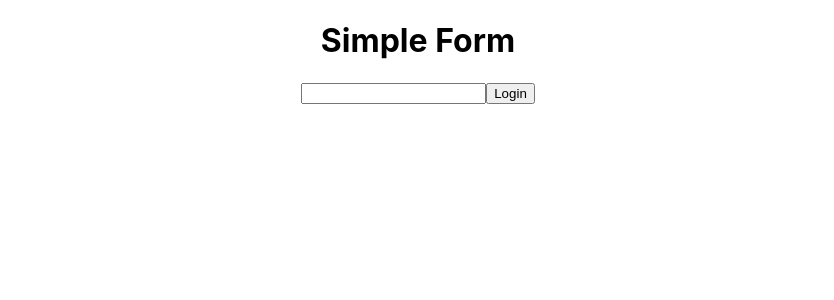
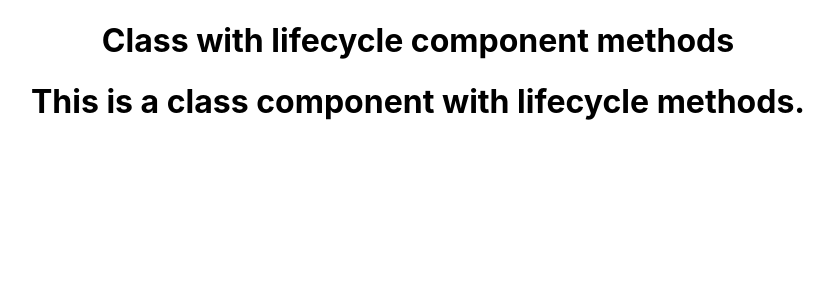
Before and after one commit to CodeCraftersGPT/ReactJSTutorial, a React (Create React App) app: page / in a window 1280 px wide. Shown: the top 300 px of the page, without its empty margins (222-1056 px from the left). Built offline with nearby package versions, Linux system fonts and the light colour scheme.

Commit message:
17_Component_LifeCycleMethods

```diff
--- a/src/App.js
+++ b/src/App.js
@@ -2,12 +2,13 @@ import logo from './logo.svg';
 import './App.css';
 import CSSModule from './components/Styles/InLineStyles';
 import LoginForm from './components/16_basics_form_handling';
+import LifeCycle from './components/17_LifeCycleComponent';
 
 
 function App() {
   return (
     <div className="App" >
-<LoginForm/>
+<LifeCycle/>
     </div>
   );
 }
--- /dev/null
+++ b/src/components/17_LifeCycleComponent.js
@@ -0,0 +1,37 @@
+import React,{Component, useState} from "react";
+
+class LifeCycle extends Component{
+    constructor(props){
+        super(props);
+        this.state = {
+            message: "This is a class component with lifecycle methods."
+        }
+
+        console.log("Constructor called");
+    }
+
+    componentDidMount(){
+        console.log("Component did mount");
+    }
+
+    componentDidUpdate   (){
+        console.log("Component did update");
+    }
+
+    componentwilluinmount(){
+        console.log("Component will unmount");
+    }
+
+    render(){
+        console.log('Render method is called.')
+        return(
+            <div>
+                <h1>Class with lifecycle component methods</h1>
+                <h1>{this.state.message}</h1>
+            </div>
+        )
+    }
+
+}
+
+export default LifeCycle;
```
